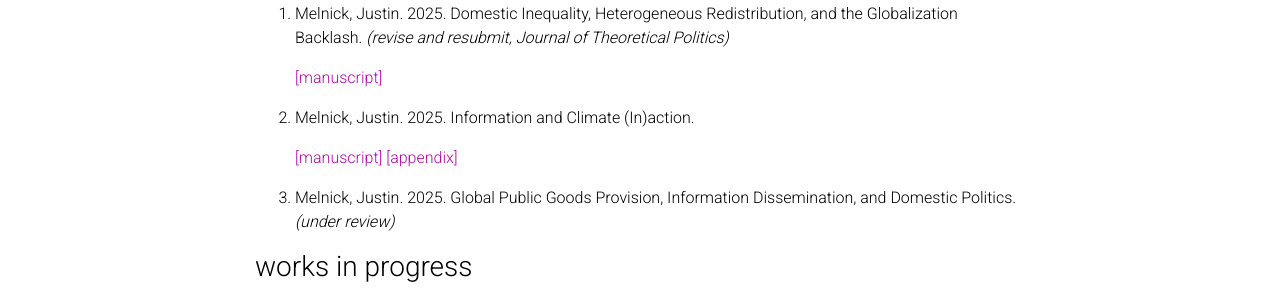
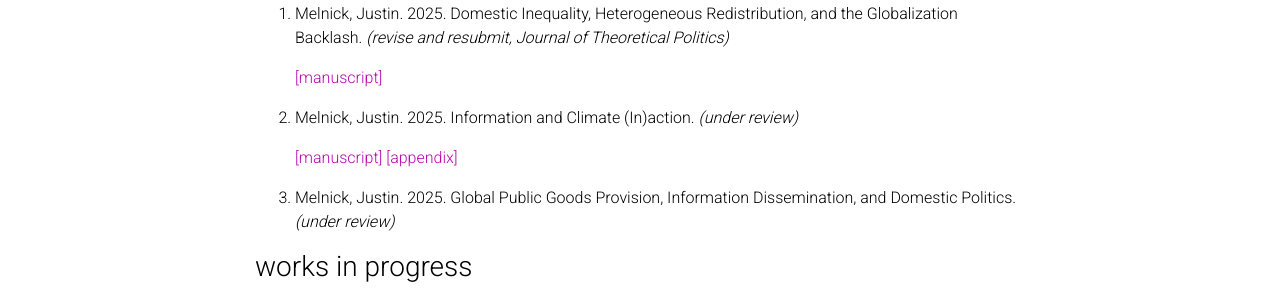
Before and after one commit to justinmelnick/justinmelnick.github.io, a Jekyll site: the page built from _pages/publications.md, in a window 1280 px wide and 900 px high, scrolled down 530 px. Shown: the part 152-447 px from the top of the window. Built offline with Jekyll 4.4.1, drawn with Linux system fonts in a browser that asks for light colours; comment, search, counter and statistics services are not loaded; a style sheet for code colours, icons or effects is not loaded.

Commit message:
inaction

```diff
--- a/_pages/publications.md
+++ b/_pages/publications.md
@@ -33,7 +33,7 @@
 
       [[manuscript]](https://justinmelnick.github.io/papers/exit/paper.pdf)
 
-2. Melnick, Justin. 2025. Information and Climate (In)action.
+2. Melnick, Justin. 2025. Information and Climate (In)action. _(under review)_
 
    [[manuscript]](https://justinmelnick.github.io/papers/inaction/paper.pdf)  [[appendix]](https://justinmelnick.github.io/papers/inaction/appendix.pdf)
 
```
Also changed, not shown: 5 other files.
